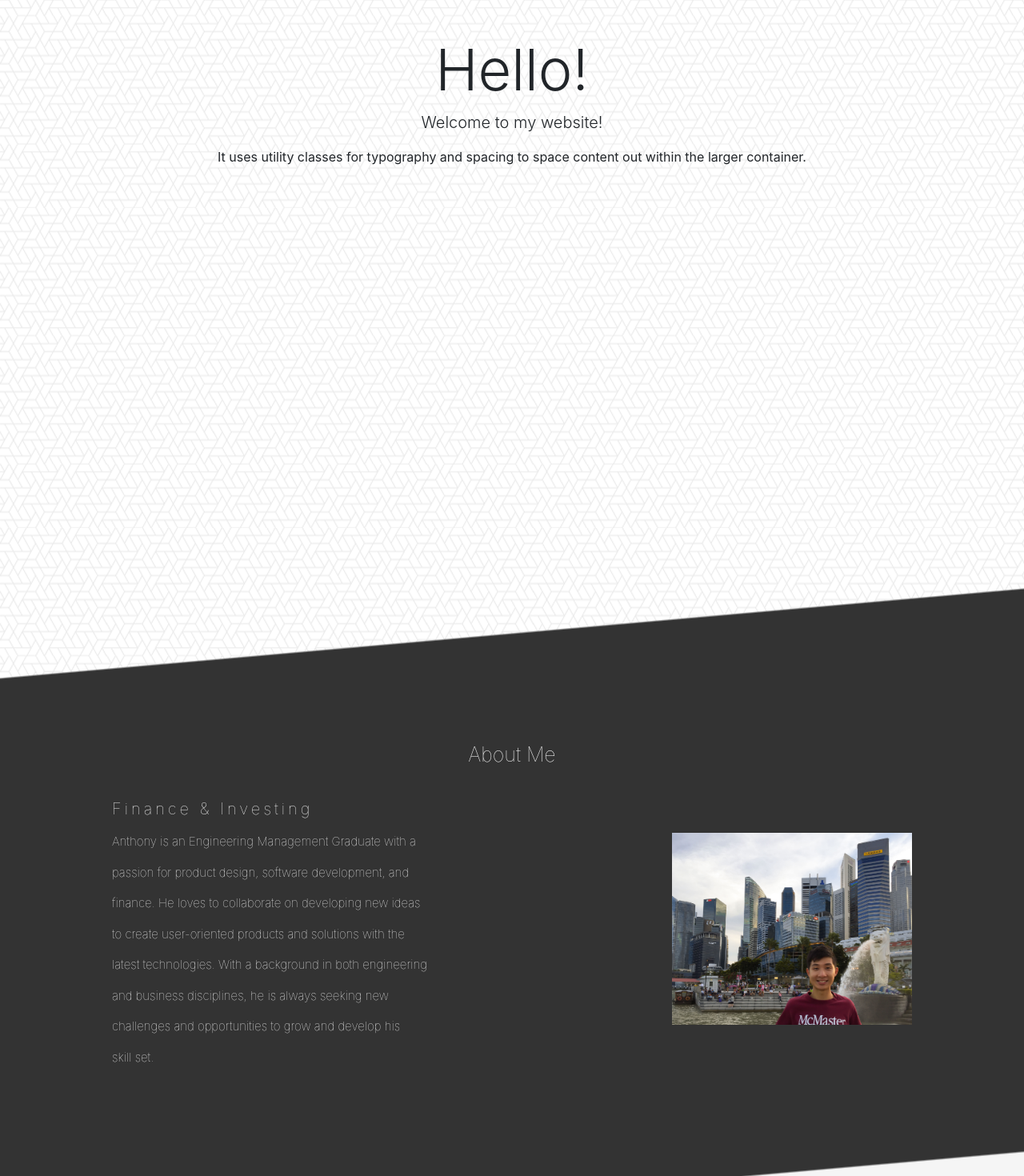
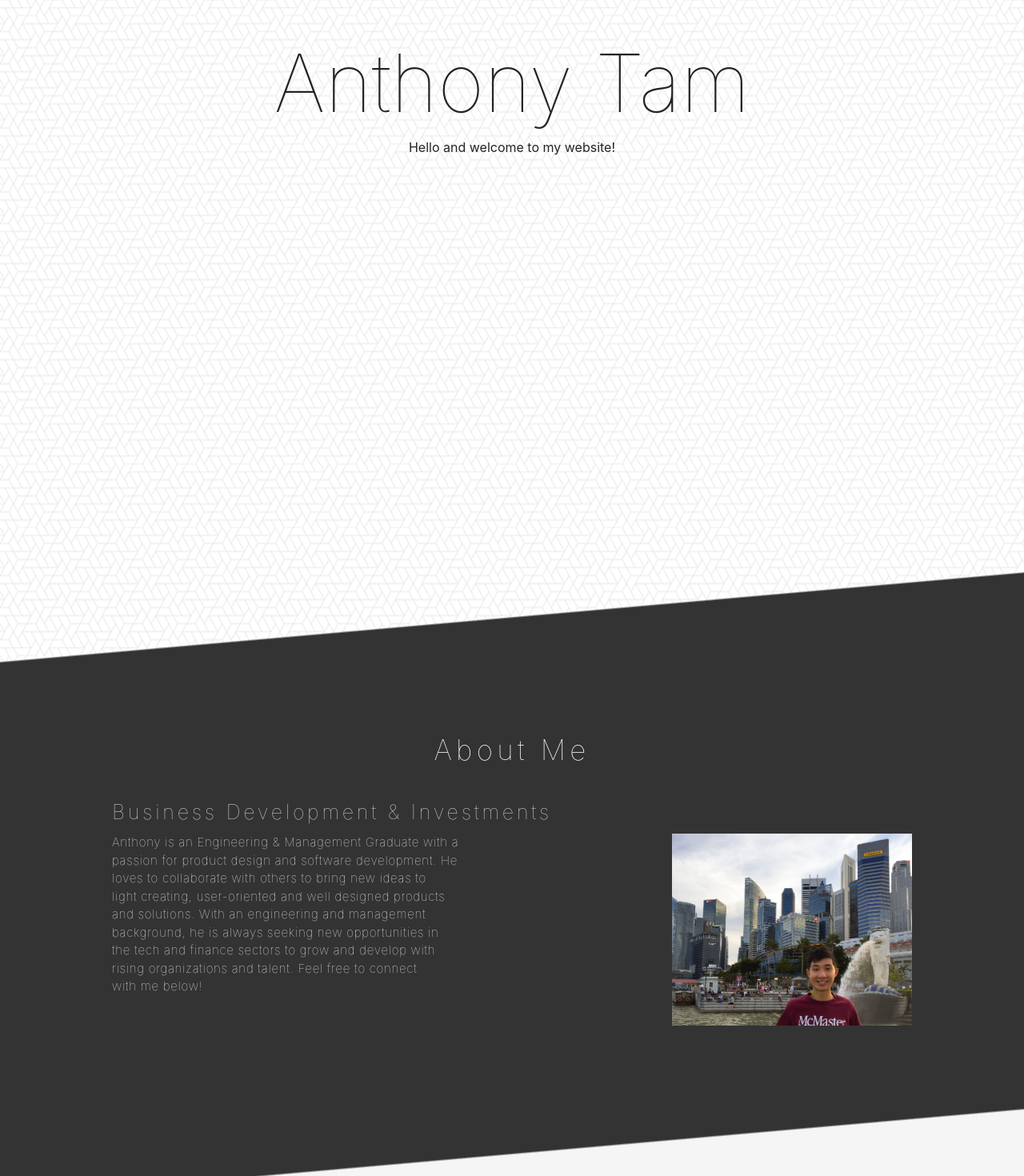
Before and after one commit to anthonytwh/anthonytwh.github.io, a React (Create React App) app: page / in a window 1280 px wide. Shown: the part 140-1610 px from the top of the page at 80% size. Built offline with nearby package versions, Linux system fonts and the light colour scheme.

Commit message:
update about, css styles & component cleanup

```diff
--- a/src/assets/styles.css
+++ b/src/assets/styles.css
@@ -5,14 +5,9 @@
   overflow: hidden;
 }
 
-.test-button {
-  background-color: #ff5722;
-  border-color: #ff5722;
-}
-
 /* Header */
 .Header {
-  /* ClassName*/
+  /* ClassName Placeholder */
 }
 
 .Header-header {
@@ -26,7 +21,10 @@
 
 .Header-icon {
   color: rgb(116, 123, 255, 0.75);
-
+  /*
+  TODO:
+    - replace with [AT] icon ~ personal logo/initials
+   */
 }
 
 .Header-icon:hover {
@@ -55,15 +53,30 @@
 
 .Main-jumbo {
   background: none;
-  /*text-align: left;*/
 }
 
-/* Mid Section (About) */
+.Main-title {
+  font-size: 100px;
+  font-weight: 100;
+}
+
+.Main-subtitle {
+  /* place holder*/
+}
+
+.Main-icons {
+  /*
+  TODO DESIGN:
+    - migrate icon design from legacy website
+    - add animated scroll down arrows {>>} to indicate scrollable page
+  */
+}
+
+/* About Me */
 .About {
   background:
     linear-gradient(175deg, transparent 14.9%, #333 15.1%, #333 74.9%, #f5f5f5 75.1%);
   color: white;
-  text-align: center;
   overflow: auto;
   padding-top: 20%;
   padding-bottom: 30%;
@@ -74,46 +87,25 @@
 }
 
 .About-title {
-  font-size: 25px;
+  font-size: 35px;
   font-weight: 100;
-}
-
-.About-header {
-  font-size: 20px;
-  font-weight: 100;
-  text-align: left;
-  padding-left: 10%;
-}
-
-.About-body {
-  font-size: 15px;
-  font-weight: 100;
-}
-
-.About-body-left {
-  font-size: 15px;
-  font-weight: 100;
-
-  float: left;
-  text-align: left;
-  padding-left: 10%;
-
-}
-
-.About-body-right {
-  font-size: 15px;
-  font-weight: 100;
-
-  float: right;
-  padding-right: 10%;
+  letter-spacing: 0.15em;
+  padding-bottom: 2.5%;
 }
 
 .About-animate {
+  font-size: 20px;
+  font-weight: 100;
+  color: lightgrey;
+  float: left;
+  padding-left: 10%;
   display: inline;
 }
 
 .About-animate span {
-  letter-spacing: 0.2em;
+  letter-spacing: 0.15em;
+  font-weight: 100;
+  font-size: 25px;
   animation: Aboutimate 10s linear infinite 0s;
   opacity: 0;
   overflow: hidden;
@@ -147,7 +139,27 @@
   100% { opacity: 0; }
 }
 
-/* Content Section (TBD) */
+.About-body-left {
+  font-size: 15px;
+  font-weight: 100;
+  float: left;
+  padding-left: 10%;
+
+}
+
+.About-body-paragraph {
+  letter-spacing: 0.05em;
+  text-align: justify;
+}
+
+.About-body-right {
+  font-size: 15px;
+  float: right;
+  padding-right: 10%;
+}
+
+
+/* Content */
 .Content {
   clear: both;
   padding-top: 20%;
@@ -238,8 +250,8 @@
 
 .Footer-foot {
   background-color: #292929;
-  font-size: 5pt;
+  font-size: 8pt;
   color: grey;
-  padding-top: 1%;
-  padding-bottom: 1%;
+  padding-top: 0.5%;
+  padding-bottom: 0.5%;
 }
--- a/src/components/About.jsx
+++ b/src/components/About.jsx
@@ -13,45 +13,36 @@ class About extends Component {
 
 	render () {
 		return (
-	    <div>
+		    <div>
 				<Container fluid>
 					<h1 className="About-title">About Me</h1>
-
-
-					<div className="About-header">
-						<br></br>
-						<div className="About-animate">
-							<span> <p> Engineering </p> </span>
-							<span> <p> Product Design </p> </span>
-							<span> <p> Finance & Investing </p>  </span>
-							<span> <p> Food & Coffee </p> </span>
-							<span> <p> Travelling </p> </span>
-						</div>
+					<div className="About-animate">
+						<span> <p> Product Design & Development </p> </span>
+						<span> <p> Cyber Security & Privacy </p>  </span>
+						<span> <p> Business Development & Investments </p> </span>
+						<span> <p> World Traveller </p> </span>
 					</div>
-
 					<div className="About-body-left">
-						<br></br>
-						<br></br>
-						<p> Anthony is an Engineering Management Graduate with a </p>
-						<p> passion for product design, software development, and </p>
-						<p> finance. He loves to collaborate on developing new ideas </p>
-						<p> to create user-oriented products and solutions with the </p>
-						<p> latest technologies. With a background in both engineering </p>
-						<p> and business disciplines, he is always seeking new </p>
-						<p> challenges and opportunities to grow and develop his </p>
-						<p> skill set.</p>
+						<br></br><br></br>
+						<p className="About-body-paragraph">
+						Anthony is an Engineering & Management Graduate with a 		<br></br>
+						passion for product design and software development. He 	<br></br>
+						loves to collaborate with others to bring new ideas to 		<br></br>
+						light creating, user-oriented and well designed products	<br></br>
+						and solutions. With an engineering and management 			<br></br>
+						background, he is always seeking new opportunities in 		<br></br>
+						the tech and finance sectors to grow and develop with 		<br></br>
+						rising organizations and talent. Feel free to connect 		<br></br>
+						with me below! </p>
 					</div>
-
 					<div className="About-body-right">
-						<br></br>
-						<br></br>
+						<br></br><br></br>
 						<img src={photo} width="300" height="240"/>
 					</div>
 				</Container>
-	    </div>
-			)
+		    </div>
+	    )
 	}
-
 }
 
 export default About;
--- a/src/components/Footer.jsx
+++ b/src/components/Footer.jsx
@@ -22,14 +22,11 @@ class Footer extends Component {
 						<p className="Footer-body"> hello@anthonyt[.]ca </p>
 					</Col>
 					<Col>
-						<br></br>
-						<br></br>
+						<br></br><br></br>
 					</Col>
 					<Col>
-						<br></br>
-						<br></br>
-						<p>
-							<Row>
+						<br></br><br></br>
+						<p><Row>
 								<Col xs={{ size: 'auto', offset: 4 }}>
 									<a className="Footer-icons" href="https://github.com/anthonytwh">
 										<FontAwesomeIcon icon={faGithub} size="lg" /></a></Col>
@@ -42,13 +39,12 @@ class Footer extends Component {
 								<Col xs={{ size: 'auto', offset: 0 }}>
 									<a className="Footer-icons" href="https://medium.com/@AnthonyTam">
 										<FontAwesomeIcon icon={faMedium} size="lg" /></a></Col>
-							</Row>
-						</p>
+							</Row></p>
 					</Col>
 				</Row>
 				<br></br>
 				<div className="Footer-foot">
-					(c) anthonyt.ca
+					© 2017-2019, Anthonyt.ca
 				</div>
 			</div>
 			)
--- a/src/components/Header.jsx
+++ b/src/components/Header.jsx
@@ -46,8 +46,7 @@ class Header extends Component {
 					</Navbar>
 				</div>
 			</Router>
-
-			)
+		)
 	}
 }
 
--- a/src/components/Main.jsx
+++ b/src/components/Main.jsx
@@ -12,14 +12,12 @@ class Main extends Component {
 
 	render () {
 		return (
-	    <div className="Main-jumbo">
-				<h1 className="display-3">Hello!</h1>
-					<p className="lead">Welcome to my website! </p>
-					<p>It uses utility classes for typography and spacing to space content out within the larger container.</p>
-	    </div>
-			)
+		    <div className="Main-jumbo">
+					<h1 className="Main-title">Anthony Tam</h1>
+						<p className="Main-subtitle">Hello and welcome to my website! </p>
+		    </div>
+		)
 	}
-
 }
 
 export default Main;
```
Also changed, not shown: src/components/Content.jsx (+5 -6 lines).
